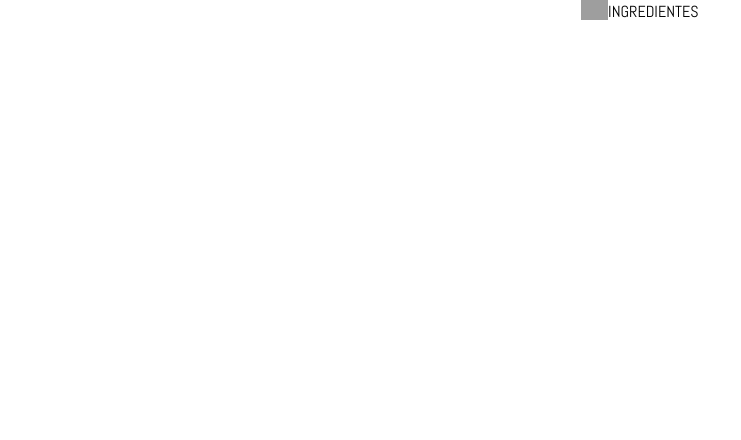
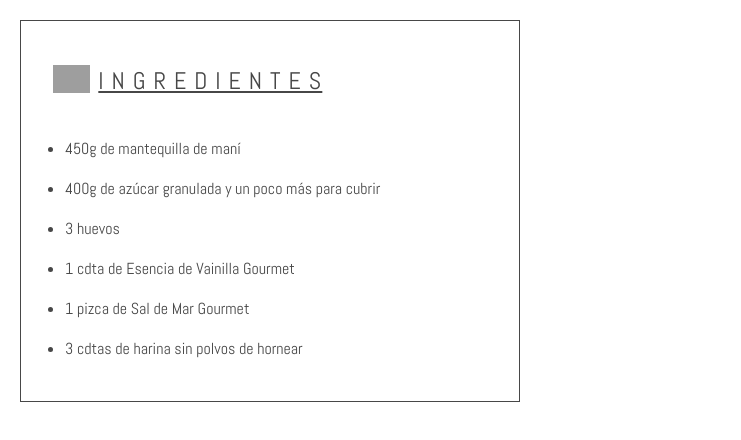
Before and after one commit to mahojv/recetario-online, a React (Vite) app: page / in a window 1280 px wide. Shown: the top 440 px of the page, without its empty margins (0-741 px from the left). Built offline with nearby package versions, Linux system fonts and the light colour scheme; grey boxes are pictures that could not be loaded.

Commit message:
estilos de lista de ingredientes

```diff
--- a/src/components/Ingredientes.jsx
+++ b/src/components/Ingredientes.jsx
@@ -2,12 +2,20 @@ import React from 'react'
 
 export default function Ingredientes() {
   return (
-   <section>
+   <section className='border border-[#474747] w-1/2 m-5 p-4 max-w-[500px] '>
 
-        <h2 className='flex justify-center space-x-1'><img src="https://www.gourmet.cl/wp-content/themes/gourmet/img/icons/sombrero.png" alt="gormet" className='h-5'/>INGREDIENTES</h2>
+        <h2 className='flex justify-left space-x-1 gap-2 text-[#474747] underline tracking-wider p-4 mt-3 text-2xl'><img src="https://www.gourmet.cl/wp-content/themes/gourmet/img/icons/sombrero.png" alt="gormet" className='h-7 '/>I N  G R E D I E N T E S</h2>
         <div>
+            <ul className='text-[#474747] p-4 mt-0 list-disc ml-3'>
+                <li className='py-2'>450g de mantequilla de maní</li>
+                <li className='py-2'>400g de azúcar granulada y un poco más para cubrir</li>
+                <li className='py-2'>3 huevos</li>
+                <li className='py-2'>1 cdta de Esencia de Vainilla Gourmet</li>
+                <li className='py-2'>1 pizca de Sal de Mar Gourmet</li>
+                <li className='py-2'>3 cdtas de harina sin polvos de hornear</li>
+            </ul>
 
-    </div>
+        </div>
     </section>
 
   )
```
